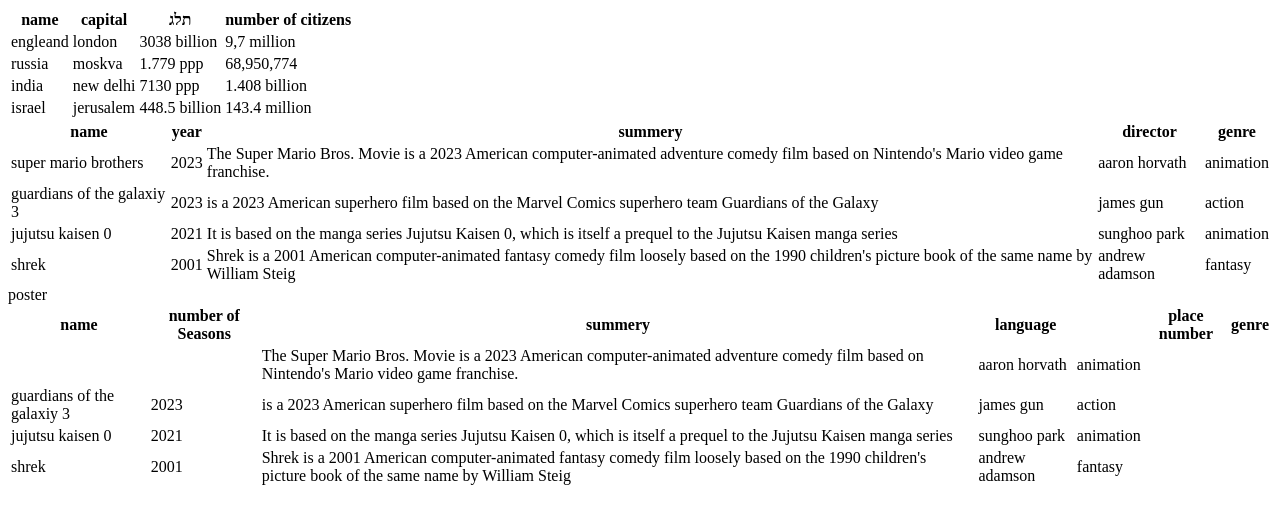
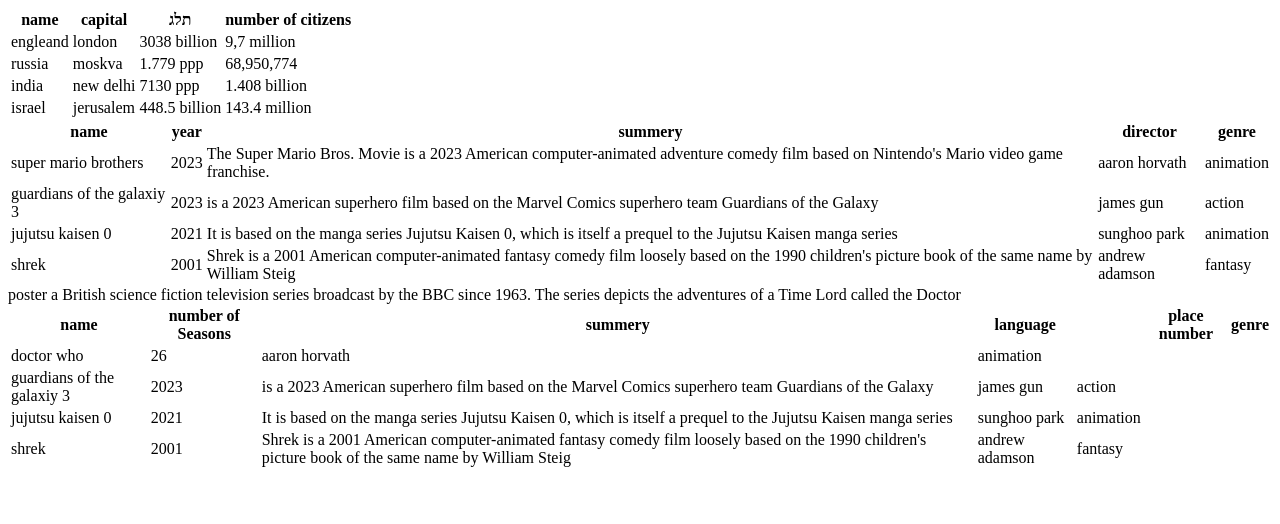
Before and after one commit to Purmki/19.7, a plain HTML site: page table.html in a window 1280 px wide. Drawn offline with Linux system fonts and the light colour scheme.

Commit message:
הוספת הבונוס

```diff
--- a/airwiki.html
+++ b/airwiki.html
@@ -4,6 +4,8 @@
     <meta charset="UTF-8">
     <meta name="viewport" content="width=device-width, initial-scale=1.0">
     <title>air wiki shoe store</title>
+    <link rel="icon" type="image/x-icon" href="https://static.vecteezy.com/system/resources/previews/004/698/033/original/hand-click-cursor-and-pointer-icon-mouse-hover-ui-illustration-design-free-vector.jpg">
+
     <style>
         table,th,td {
             border-collapse: collapse;
--- a/table.html
+++ b/table.html
@@ -35,7 +35,7 @@
             <th>name</th><th>number of Seasons</th><th>summery<th>language</th><th><th>place number</th>poster</th><th>genre</th>
         </thead>
         <tbody>
-            <tr><td></td><td></td><td>The Super Mario Bros. Movie is a 2023 American computer-animated adventure comedy film based on Nintendo's Mario video game franchise.</td><td>aaron horvath</td><td>animation</td></tr>
+            <tr><td>doctor who</td><td>26</td> a British science fiction television series broadcast by the BBC since 1963. The series depicts the adventures of a Time Lord called the Doctor</td><td>aaron horvath</td><td>animation</td></tr>
             <tr><td>guardians of the galaxiy 3</td><td>2023</td><td> is a 2023 American superhero film based on the Marvel Comics superhero team Guardians of the Galaxy</td><td>james gun</td><td>action</td></tr>
             <tr><td>jujutsu kaisen 0</td><td>2021</td><td>It is based on the manga series Jujutsu Kaisen 0, which is itself a prequel to the Jujutsu Kaisen manga series</td><td>sunghoo park</td><td>animation</td></tr>
             <tr><td>shrek</td><td>2001</td><td>Shrek is a 2001 American computer-animated fantasy comedy film loosely based on the 1990 children's picture book of the same name by William Steig</td><td>andrew adamson</td><td>fantasy</td></tr>
```
